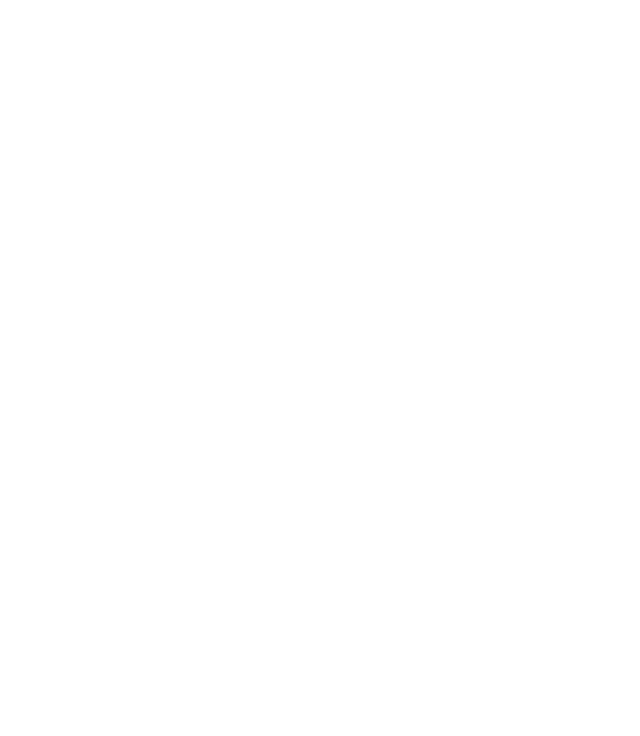
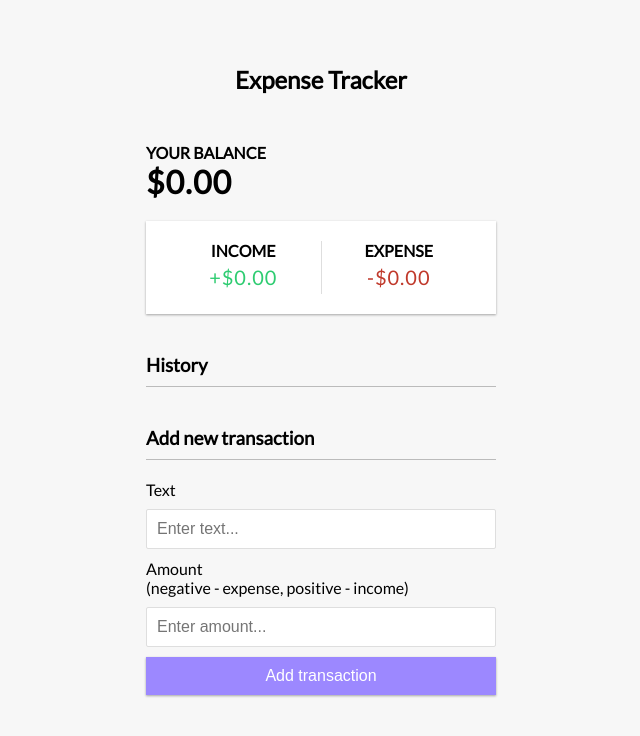
Before and after one commit to ifaisaldev/expense-tracker, a plain HTML site: page index.html in a window 1280 px wide. Shown: the whole page, without its empty margins (319-959 px from the left). Drawn offline with Linux system fonts and the light colour scheme.

Commit message:
HTML and CSS has done.

```diff
--- a/css/main.css
+++ b/css/main.css
@@ -0,0 +1,152 @@
+
+@import url('https://fonts.googleapis.com/css?family=Lato&display=swap');
+
+:root {
+  --box-shadow: 0 1px 3px rgba(0, 0, 0, 0.12), 0 1px 2px rgba(0, 0, 0, 0.24);
+}
+
+* {
+  box-sizing: border-box;
+}
+
+body {
+  background-color: #f7f7f7;
+  display: flex;
+  flex-direction: column;
+  align-items: center;
+  justify-content: center;
+  min-height: 100vh;
+  margin: 0;
+  font-family: 'Lato', sans-serif;
+}
+
+.container {
+  margin: 30px auto;
+  width: 350px;
+}
+
+h1 {
+  letter-spacing: 1px;
+  margin: 0;
+}
+
+h3 {
+  border-bottom: 1px solid #bbb;
+  padding-bottom: 10px;
+  margin: 40px 0 10px;
+}
+
+h4 {
+  margin: 0;
+  text-transform: uppercase;
+}
+
+.inc-exp-container {
+  background-color: #fff;
+  box-shadow: var(--box-shadow);
+  padding: 20px;
+  display: flex;
+  justify-content: space-between;
+  margin: 20px 0;
+}
+
+.inc-exp-container > div {
+  flex: 1;
+  text-align: center;
+}
+
+.inc-exp-container > div:first-of-type {
+  border-right: 1px solid #dedede;
+}
+
+.money {
+  font-size: 20px;
+  letter-spacing: 1px;
+  margin: 5px 0;
+}
+
+.money.plus {
+  color: #2ecc71;
+}
+
+.money.minus {
+  color: #c0392b;
+}
+
+label {
+  display: inline-block;
+  margin: 10px 0;
+}
+
+input[type='text'],
+input[type='number'] {
+  border: 1px solid #dedede;
+  border-radius: 2px;
+  display: block;
+  font-size: 16px;
+  padding: 10px;
+  width: 100%;
+}
+
+.btn {
+  cursor: pointer;
+  background-color: #9c88ff;
+  box-shadow: var(--box-shadow);
+  color: #fff;
+  border: 0;
+  display: block;
+  font-size: 16px;
+  margin: 10px 0 30px;
+  padding: 10px;
+  width: 100%;
+}
+
+.btn:focus,
+.delete-btn:focus {
+  outline: 0;
+}
+
+.list {
+  list-style-type: none;
+  padding: 0;
+  margin-bottom: 40px;
+}
+
+.list li {
+  background-color: #fff;
+  box-shadow: var(--box-shadow);
+  color: #333;
+  display: flex;
+  justify-content: space-between;
+  position: relative;
+  padding: 10px;
+  margin: 10px 0;
+}
+
+.list li.plus {
+  border-right: 5px solid #2ecc71;
+}
+
+.list li.minus {
+  border-right: 5px solid #c0392b;
+}
+
+.delete-btn {
+  cursor: pointer;
+  background-color: #e74c3c;
+  border: 0;
+  color: #fff;
+  font-size: 20px;
+  line-height: 20px;
+  padding: 2px 5px;
+  position: absolute;
+  top: 50%;
+  left: 0;
+  transform: translate(-100%, -50%);
+  opacity: 0;
+  transition: opacity 0.3s ease;
+}
+
+.list li:hover .delete-btn {
+  opacity: 1;
+}
--- a/index.html
+++ b/index.html
@@ -7,7 +7,47 @@
   <title>Expense Tracker</title>
 </head>
 <body>
-  <!-- start here -->
+  <h2>Expense Tracker</h2>
+
+  <div class="container">
+    <h4>Your Balance</h4>
+    <h1 id="balance">$0.00</h1>
+
+    <div class="inc-exp-container">
+      <div>
+        <h4>Income</h4>
+        <p id="money-plus" class="money plus">+$0.00</p>
+      </div>
+      <div>
+        <h4>Expense</h4>
+        <p id="money-minus" class="money minus">-$0.00</p>
+      </div>
+    </div>
+
+    <h3>History</h3>
+    <ul id="list" class="list">
+      <!-- <li class="minus">
+        Cash <span>-$400</span><button class="delete-btn">x</button>
+      </li> -->
+    </ul>
+
+    <h3>Add new transaction</h3>
+    <form id="form">
+      <div class="form-control">
+        <label for="text">Text</label>
+        <input type="text" id="text" placeholder="Enter text..." />
+      </div>
+      <div class="form-control">
+        <label for="amount"
+          >Amount <br />
+          (negative - expense, positive - income)</label
+        >
+        <input type="number" id="amount" placeholder="Enter amount..." />
+      </div>
+      <button class="btn">Add transaction</button>
+    </form>
+  </div>
+
 
 
   <!-- js -->
```
